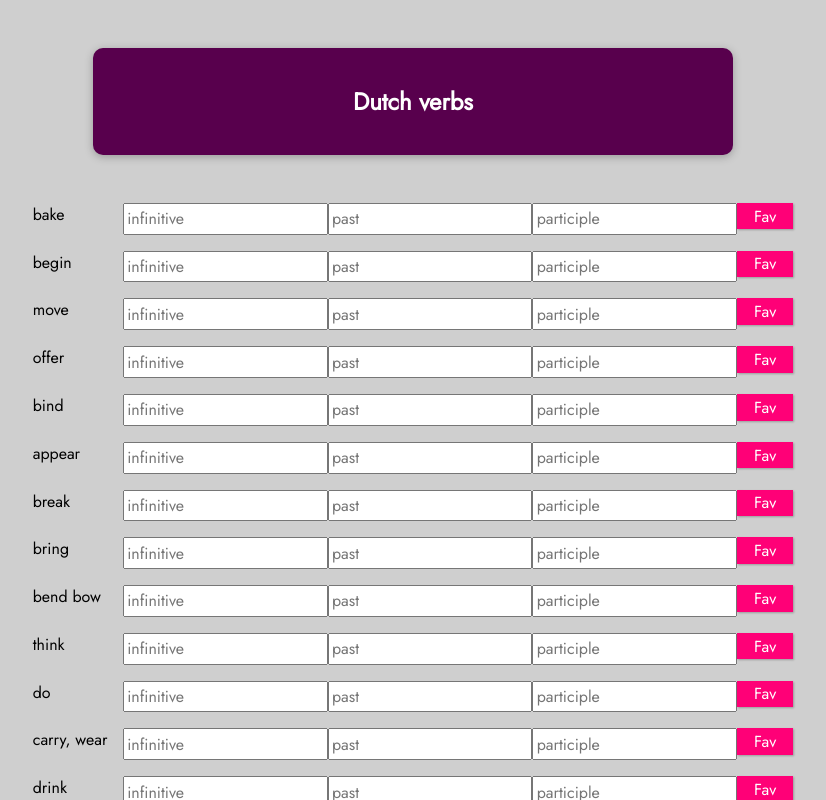
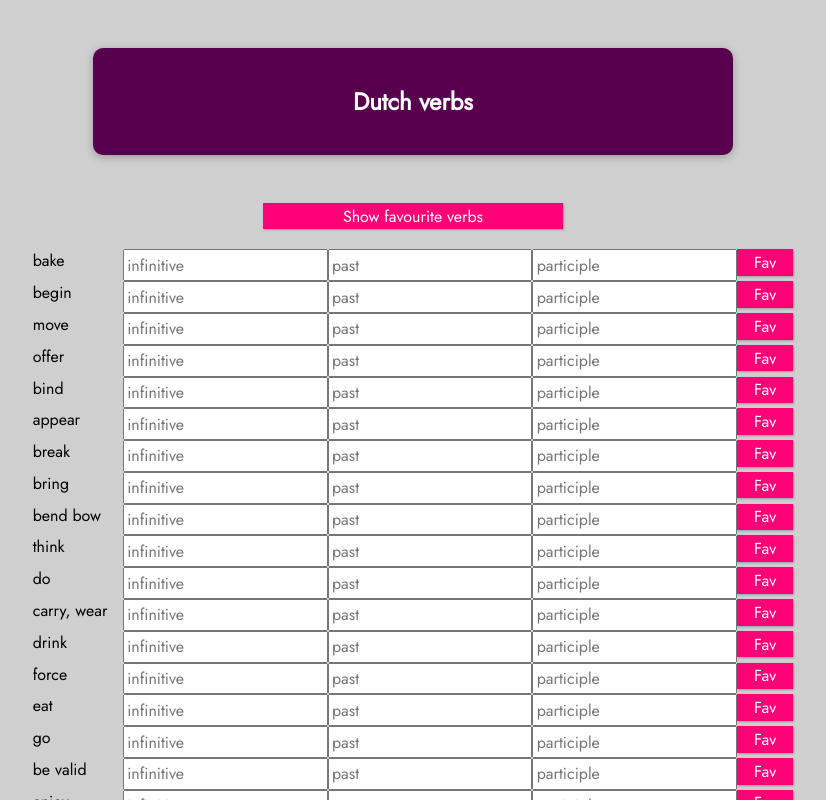
Before and after one commit to jenvigo/dutch-verbs-vue, a Vue app: page / in a window 1280 px wide. Shown: the top 800 px of the page, without its empty margins (227-1053 px from the left). Built offline with nearby package versions, Linux system fonts and the light colour scheme; the HTML template or start-up script is replaced by a standard one.

Commit message:
Fav verbs view

```diff
--- a/src/App.vue
+++ b/src/App.vue
@@ -3,31 +3,41 @@
     <header>
       <h1>Dutch verbs</h1>
     </header>
-    <!--    <p>Favs: {{ favVerbs }}</p>-->
+    <div id="viewMode">
+      <button id="favsViewBtn" @click="toggleViewMode">{{ viewModeBtnText }}</button>
+    </div>
     <verbs-input
-        @toggleFav="toggleFav"
         v-for="verb in verbs"
         :key="verb.english"
+        @toggleFav="toggleFav"
         :tenses="{
         english: verb.english,
         infinitive: verb.infinitive,
         past: verb.past,
         participle: verb.participle
       }"
+        :viewMode="viewMode"
     />
   </section>
 </template>
 
 <script>
 
-import verbsJson from './data/verbs.json'
+import ViewModeEnum from "./enums/modules/ViewModeEnum";
+import verbsJson from './data/verbs.json';
 
 export default {
 	data() {
 		return {
+			viewModeBtnText: 'Show favourite verbs',
 			verbs: verbsJson.data,
 			/* use a set instead of an array so there are no duplicates */
 			favVerbs: new Set(),
+			/* viewMode is an enum with two options: regular / favVerbs */
+			/* using this logic: https://dev.to/kaiquegarcia/dealing-with-enums-in-vue-js-1e1o */
+			viewMode: ViewModeEnum.REGULAR,
+			viewModes: ViewModeEnum
+			// viewMode: 'asdf'
 		};
 	},
 	provide() {
@@ -37,6 +47,19 @@ export default {
 		}
 	},
 	methods: {
+		toggleViewMode() {
+			if (this.viewMode === ViewModeEnum.REGULAR) {
+				this.viewModeBtnText = 'Show favourite verbs'
+				this.viewMode = ViewModeEnum.FAVVERBS;
+				return true;
+			}
+			if (this.viewMode === ViewModeEnum.FAVVERBS) {
+				this.viewModeBtnText = 'Show all verbs'
+				this.viewMode = ViewModeEnum.REGULAR;
+				return true;
+			}
+			return false;
+		},
 		toggleFav(selectedVerb) {
 			if (this.favVerbs.has(selectedVerb)) {
 				this.favVerbs.delete(selectedVerb);
@@ -153,4 +176,21 @@ header {
 #app form div {
   margin: 1rem 0;
 }
+
+section {
+  display: flex;
+  flex-direction: column;
+}
+
+#viewMode {
+  margin: 0 auto;
+  padding-bottom: 20px;
+  width: 50%;
+}
+
+#favsViewBtn {
+  width: 300px;
+  display: block;
+  margin: 0 auto;
+}
 </style>
--- a/src/components/VerbsInput.vue
+++ b/src/components/VerbsInput.vue
@@ -1,32 +1,37 @@
 <template>
+  <div v-if="filterViewMode"
+  >
     <div id="verbsInput">
-    <p style="text-align: center">{{ english }}</p>
       <!--    <div class="row">Selected tense: {{ selectedTense }}</div>-->
       <div class="row">
         <span class="englishTense" style="margin-right: 10px">{{ tenses.english }}</span>
         <input type="text" @focusin="updateSelectedTense" @focusout="hideHint" placeholder="infinitive"
                @keyup="checkIfIsRight" v-model="answer.infinitive"/>
-      <input type="text" @focusin="updateSelectedTense" @focusout="hideHint" placeholder="past" @keyup="checkIfIsRight"
+        <input type="text" @focusin="updateSelectedTense" @focusout="hideHint" placeholder="past"
+               @keyup="checkIfIsRight"
                v-model="answer.past"/>
         <input type="text" @focusin="updateSelectedTense" @focusout="hideHint" placeholder="participle"
                @keyup="checkIfIsRight" v-model="answer.participle"/>
-      <TenseFav  :id="tenses.english"></TenseFav>
+        <TenseFav :id="tenses.english"></TenseFav>
       </div>
       <HintAnswer ref="hint" :selected-tense="selectedTense" :start-count_down="startCountDown" :answer="answer"
                   :tenses="tenses"/>
 
+    </div>
   </div>
 </template>
 
 <script>
 import HintAnswer from "./HintAnswer.vue";
 import TenseFav from "./TenseFav.vue";
+import IndexEnums from "../enums/index";
 
 export default {
 	components: { HintAnswer, TenseFav },
-	props: ['english', 'tenses'],
+	props: ['tenses', 'viewMode'],
 	data() {
 		return {
+			inderEnums: IndexEnums,
 			startCountDown: 'false',
 			selectedTense: '',
 			answer: {
@@ -69,7 +74,24 @@ export default {
 			this.selectedTense = (this.element.placeholder);
 		},
 	},
-	computed: {}
+	inject: ['favVerbs'],
+	computed: {
+		filterViewMode() {
+			/* case 1: show if the viewMode is regular */
+			if (this.viewMode === this.inderEnums.ViewModeEnum.REGULAR) {
+				return true;
+			}
+			/* case 2: view Mode is favVerbs and the verbs is on the list */
+			const cond1 = this.viewMode === this.inderEnums.ViewModeEnum.FAVVERBS;
+			const cond2 = this.favVerbs.has(this.tenses.english);
+			console.log(cond1);
+			// console.log(cond2);
+			if (cond1 && cond2) {
+				return true;
+			}
+			return false;
+		},
+	}
 };
 </script>
 <style>
@@ -101,4 +123,5 @@ export default {
   /*min-width: 40px ;*/
   min-width: 80px;
 }
+
 </style>
--- /dev/null
+++ b/src/enums/index.js
@@ -0,0 +1,8 @@
+import ViewModeEnum from "./modules/ViewModeEnum";
+
+const anotherEnum = {};
+
+export default {
+	ViewModeEnum,
+	anotherEnum,
+};
--- /dev/null
+++ b/src/enums/modules/ViewModeEnum.js
@@ -0,0 +1,6 @@
+const ViewModeEnum = Object.freeze({
+	REGULAR: "regular",
+	FAVVERBS: "favVerbs",
+});
+
+export default ViewModeEnum;
```
Lines whose indentation alone changed are shown as unchanged.
